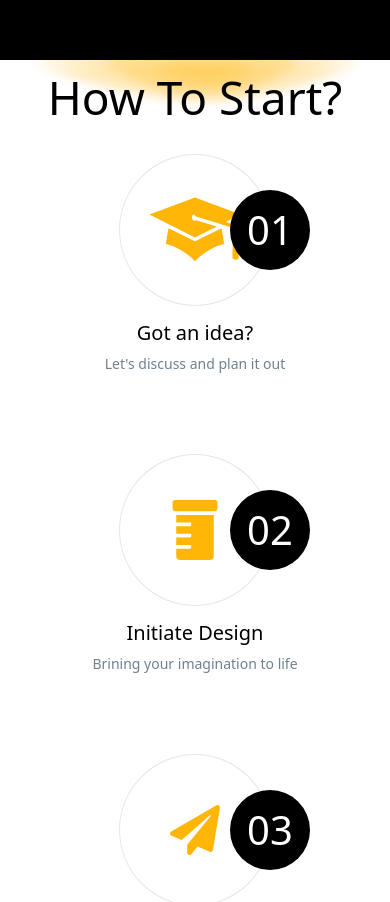
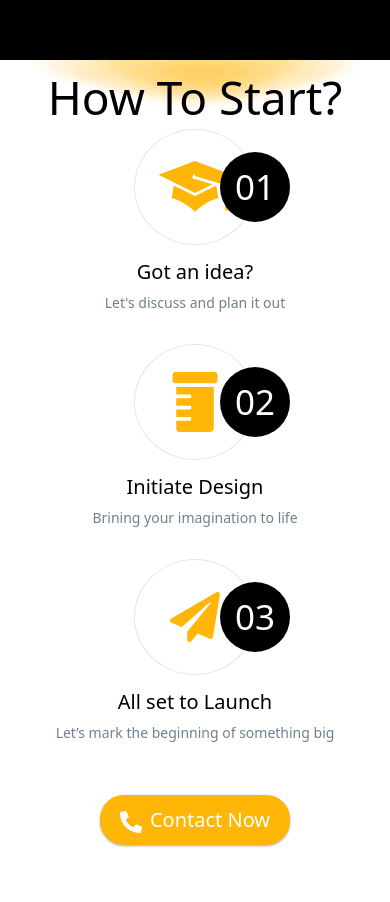
Before and after one commit to SualehSiddiqui/markhor-website, a React (Create React App) app: page / in a window 390 px wide. Shown: the part 4320-5222 px from the top of the page. Built offline with nearby package versions, Linux system fonts and the light colour scheme.

Commit message:
made procedure sec responsive

```diff
--- a/src/components/Footer/style.css
+++ b/src/components/Footer/style.css
@@ -177,7 +177,6 @@
 
     .text-div {
         padding-top: 0;
-        /* padding-bottom: 0; */
         min-height: auto;
     }
 }
--- a/src/sections/Procedure.jsx
+++ b/src/sections/Procedure.jsx
@@ -23,12 +23,12 @@ const ProcedureSec = () => {
             </div>
             <Container className="service-container procedure-container d-flex">
                 <div className="service-card-div procedure-card-div">
-                    <div data-aos-duration="700" data-aos="zoom-in-up" className="procedure-card d-flex p-4">
+                    <div data-aos-duration="700" data-aos="zoom-in-up" className="procedure-card d-flex">
                         <div className="icon-div">
                             <div className="sub-icon-div">
                                 01
                             </div>
-                            <GiGraduateCap size={100} />
+                            <GiGraduateCap size={80} />
                         </div>
                         <div className="procedure-text-div p-3">
                             <h4>Got an idea?</h4>
@@ -36,7 +36,7 @@ const ProcedureSec = () => {
 
                         </div>
                     </div>
-                    <div data-aos-duration="700" data-aos="zoom-in-up" className="procedure-card d-flex p-4">
+                    <div data-aos-duration="700" data-aos="zoom-in-up" className="procedure-card d-flex">
                         <div className="icon-div">
                             <div className="sub-icon-div">
                                 02
@@ -48,7 +48,7 @@ const ProcedureSec = () => {
                             <p>Brining your imagination to life</p>
                         </div>
                     </div>
-                    <div data-aos-duration="700" data-aos="zoom-in-up" className="procedure-card d-flex p-4">
+                    <div data-aos-duration="700" data-aos="zoom-in-up" className="procedure-card d-flex">
                         <div className="icon-div">
                             <div className="sub-icon-div">
                                 03
--- a/src/sections/style.css
+++ b/src/sections/style.css
@@ -529,7 +529,7 @@
     .procedure-card {
         margin-top: 0;
         width: 100%;
-        height: 300px !important;
+        height: 215px !important;
         flex-direction: column;
         height: auto;
         align-items: center;
@@ -537,15 +537,15 @@
     }
 
     .icon-div {
-        width: 150px;
-        height: 150px;
+        width: 120px;
+        height: 120px;
     }
 
     .sub-icon-div {
-        height: 80px;
-        width: 80px;
-        font-size: 40px;
-        right: -40px;
+        height: 70px;
+        width: 70px;
+        font-size: 35px;
+        right: -35px;
     }
 
     .procedure-card div h4 {
```
